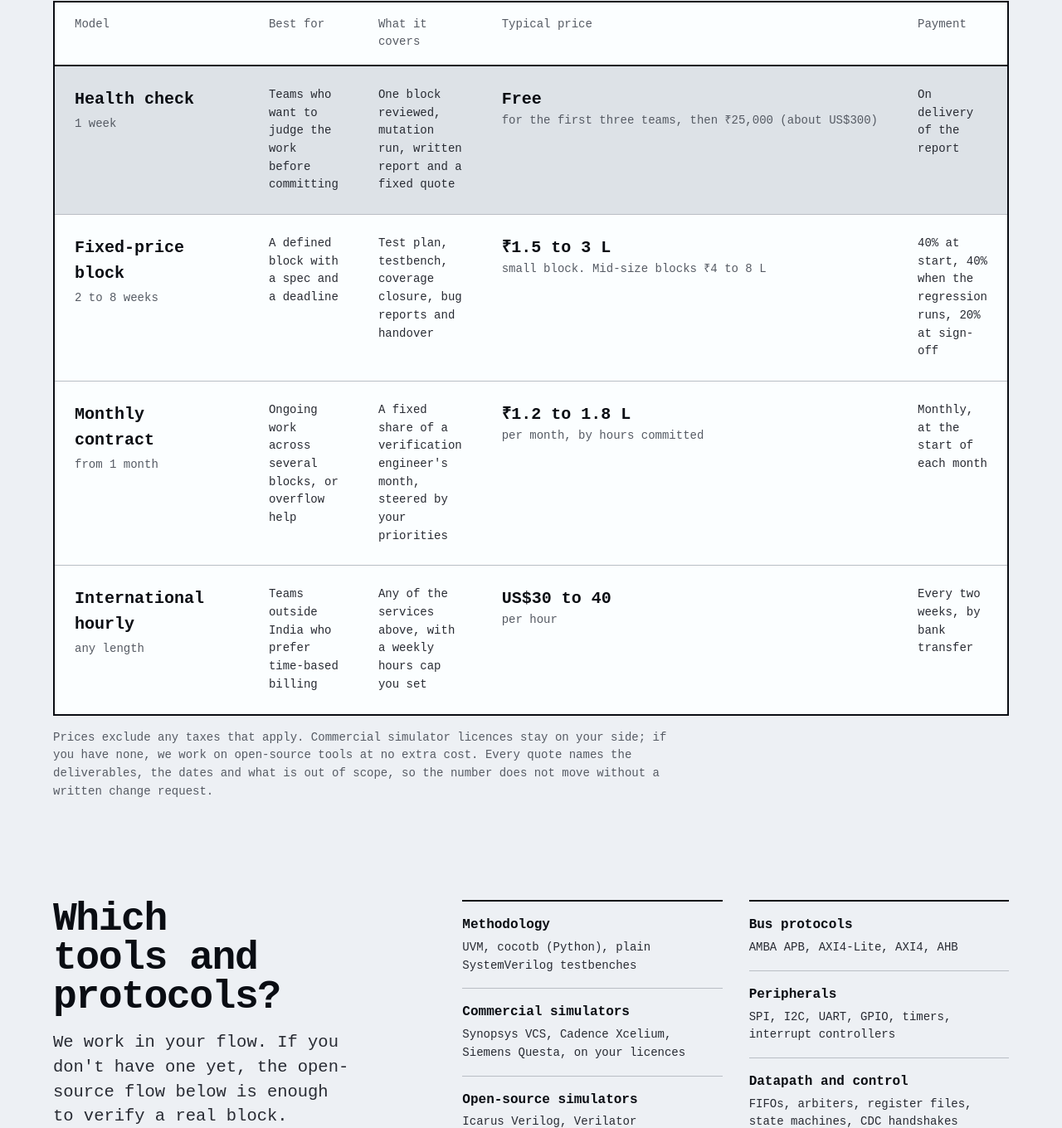
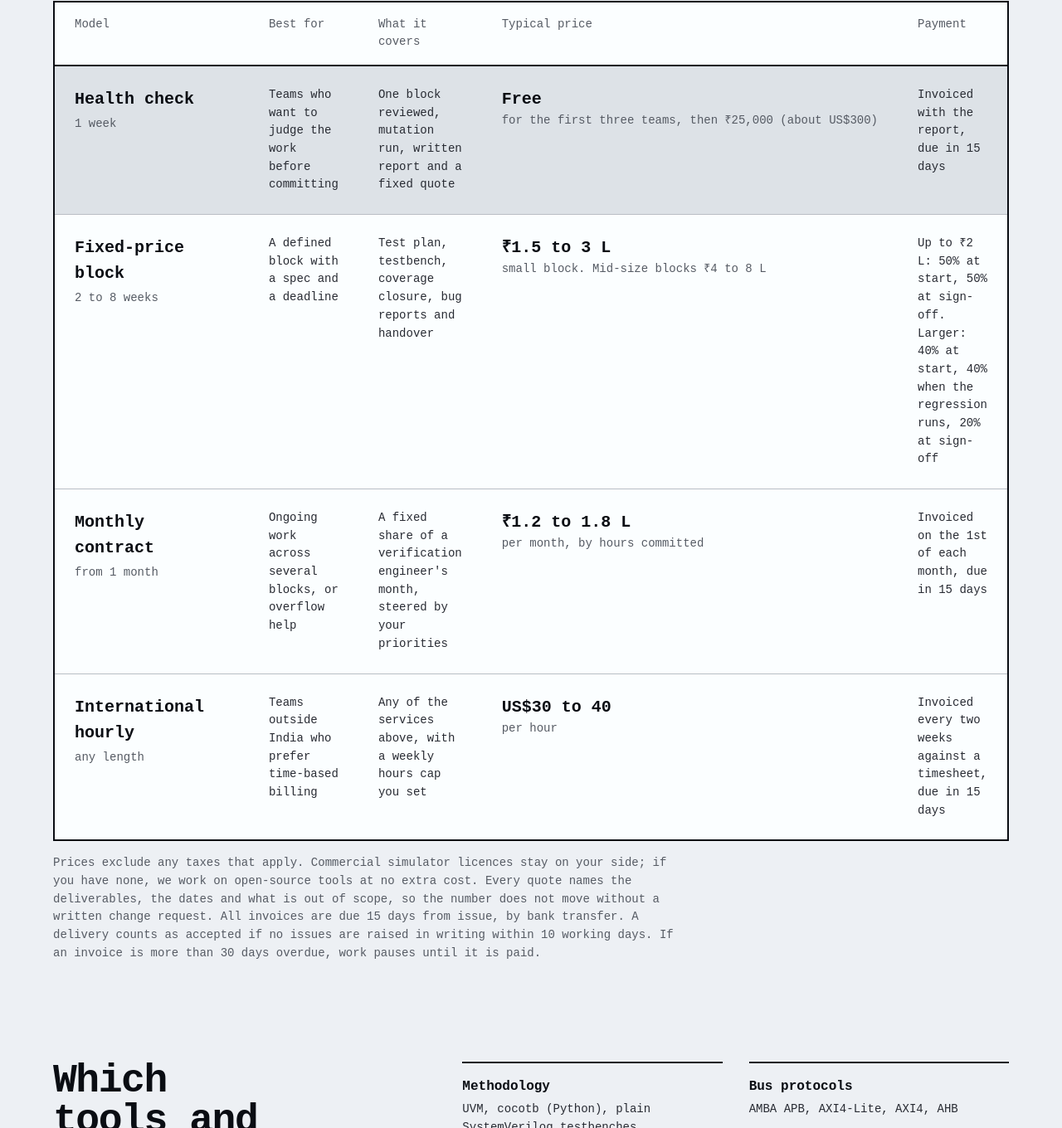
Before and after one commit to mahakos/mahakosh.github.io, a plain HTML site: page services.html in a window 1280 px wide. Shown: the part 2541-3901 px from the top of the page at 83% size. Drawn offline with Linux system fonts and the light colour scheme; a web font is replaced by a local one.

Commit message:
Set payment terms: 50/50 up to ₹2 L, 40/40/20 above, invoices due in 15 days
Co-Authored-By: Claude Opus 5.5 <noreply@anthropic.com>
Claude-Session: https://claude.ai/code/session_01QA24z9ki8DNHXQdsNW4Jzv

```diff
--- a/services.html
+++ b/services.html
@@ -119,14 +119,14 @@
         <caption class="visually-hidden">Neesil engagement models and typical prices</caption>
         <thead><tr><th scope="col">Model</th><th scope="col">Best for</th><th scope="col">What it covers</th><th scope="col">Typical price</th><th scope="col">Payment</th></tr></thead>
         <tbody>
-          <tr class="first"><th scope="row">Health check<small>1 week</small></th><td>Teams who want to judge the work before committing</td><td>One block reviewed, mutation run, written report and a fixed quote</td><td class="price">Free<small>for the first three teams, then ₹25,000 (about US$300)</small></td><td>On delivery of the report</td></tr>
-          <tr><th scope="row">Fixed-price block<small>2 to 8 weeks</small></th><td>A defined block with a spec and a deadline</td><td>Test plan, testbench, coverage closure, bug reports and handover</td><td class="price">₹1.5 to 3 L<small>small block. Mid-size blocks ₹4 to 8 L</small></td><td>40% at start, 40% when the regression runs, 20% at sign-off</td></tr>
-          <tr><th scope="row">Monthly contract<small>from 1 month</small></th><td>Ongoing work across several blocks, or overflow help</td><td>A fixed share of a verification engineer's month, steered by your priorities</td><td class="price">₹1.2 to 1.8 L<small>per month, by hours committed</small></td><td>Monthly, at the start of each month</td></tr>
-          <tr><th scope="row">International hourly<small>any length</small></th><td>Teams outside India who prefer time-based billing</td><td>Any of the services above, with a weekly hours cap you set</td><td class="price">US$30 to 40<small>per hour</small></td><td>Every two weeks, by bank transfer</td></tr>
+          <tr class="first"><th scope="row">Health check<small>1 week</small></th><td>Teams who want to judge the work before committing</td><td>One block reviewed, mutation run, written report and a fixed quote</td><td class="price">Free<small>for the first three teams, then ₹25,000 (about US$300)</small></td><td>Invoiced with the report, due in 15 days</td></tr>
+          <tr><th scope="row">Fixed-price block<small>2 to 8 weeks</small></th><td>A defined block with a spec and a deadline</td><td>Test plan, testbench, coverage closure, bug reports and handover</td><td class="price">₹1.5 to 3 L<small>small block. Mid-size blocks ₹4 to 8 L</small></td><td>Up to ₹2 L: 50% at start, 50% at sign-off. Larger: 40% at start, 40% when the regression runs, 20% at sign-off</td></tr>
+          <tr><th scope="row">Monthly contract<small>from 1 month</small></th><td>Ongoing work across several blocks, or overflow help</td><td>A fixed share of a verification engineer's month, steered by your priorities</td><td class="price">₹1.2 to 1.8 L<small>per month, by hours committed</small></td><td>Invoiced on the 1st of each month, due in 15 days</td></tr>
+          <tr><th scope="row">International hourly<small>any length</small></th><td>Teams outside India who prefer time-based billing</td><td>Any of the services above, with a weekly hours cap you set</td><td class="price">US$30 to 40<small>per hour</small></td><td>Invoiced every two weeks against a timesheet, due in 15 days</td></tr>
         </tbody>
       </table>
     </div>
-    <p class="fine">Prices exclude any taxes that apply. Commercial simulator licences stay on your side; if you have none, we work on open-source tools at no extra cost. Every quote names the deliverables, the dates and what is out of scope, so the number does not move without a written change request.</p>
+    <p class="fine">Prices exclude any taxes that apply. Commercial simulator licences stay on your side; if you have none, we work on open-source tools at no extra cost. Every quote names the deliverables, the dates and what is out of scope, so the number does not move without a written change request. All invoices are due 15 days from issue, by bank transfer. A delivery counts as accepted if no issues are raised in writing within 10 working days. If an invoice is more than 30 days overdue, work pauses until it is paid.</p>
   </div>
 </section>
 
```
Also changed, not shown: index.html (+2 -2 lines), start.html (+1 -1 lines).
